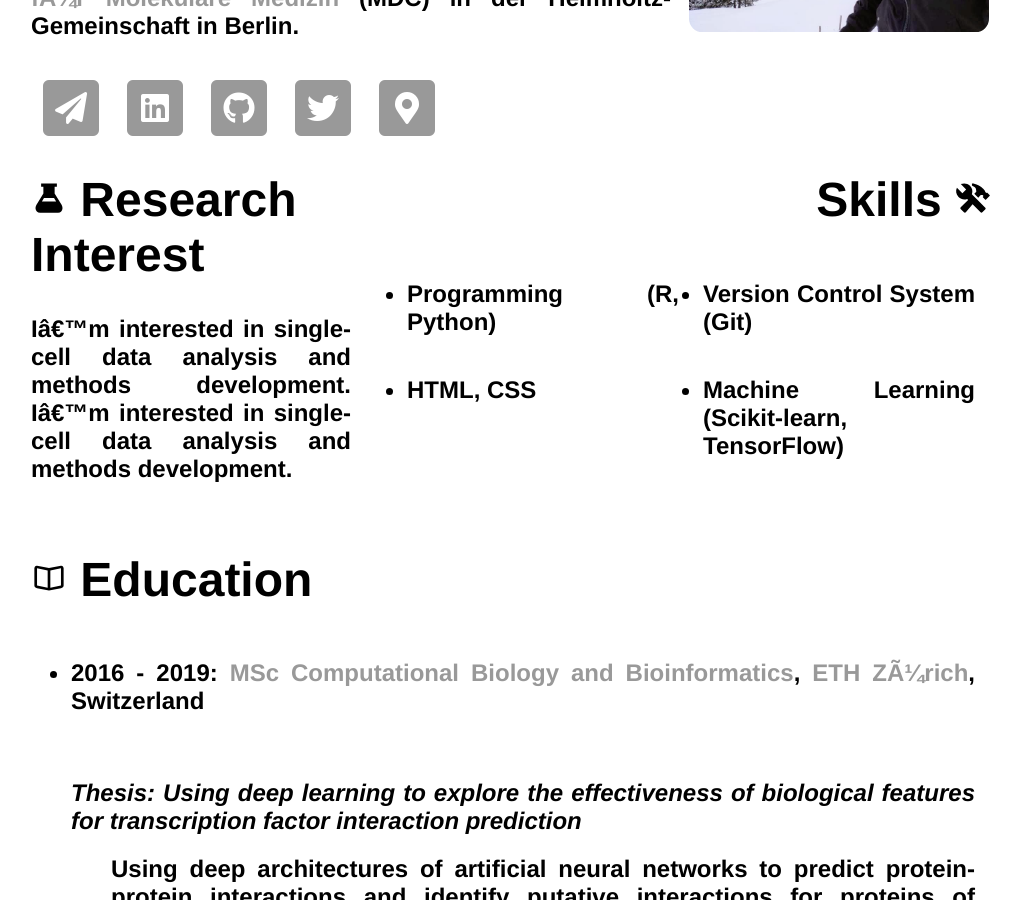
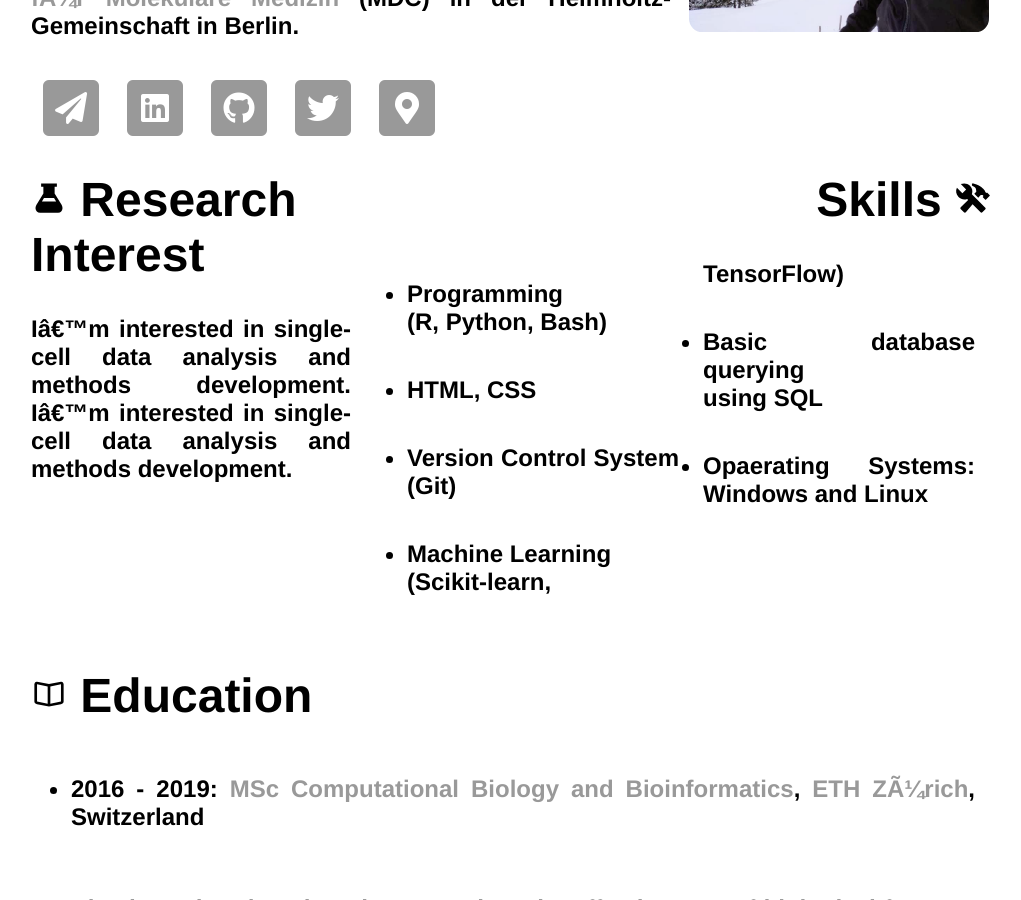
Before and after one commit to saisomesh2594/saisomesh2594.github.io, a Jekyll site: the page built from index.html, in a window 1280 px wide and 900 px high, scrolled down 362 px. Shown: the whole window, without its empty margins (129-1150 px from the left). Built offline with Jekyll 4.4.1, drawn with Linux system fonts in a browser that asks for light colours.

Commit message:
Update index.html

```diff
--- a/index.html
+++ b/index.html
@@ -87,10 +87,12 @@ title: Somesh Sai, Just Another Bioinformatician
 			<article>
 				<h2>
 					<ul class="custom">
-						<li>Programming (R, Python)</li>
+						<li>Programming<br>(R, Python, Bash)</li>
 						<li>HTML, CSS</li>
 						<li>Version Control System (Git)</li>
-						<li>Machine Learning (Scikit-learn, TensorFlow)</li>
+						<li>Machine Learning<br>(Scikit-learn, TensorFlow)</li>
+						<li>Basic database querying<br>using SQL</li>
+						<li>Opaerating Systems: Windows and Linux</li>
 				</h2>
 			</article>
 		</div>
```
